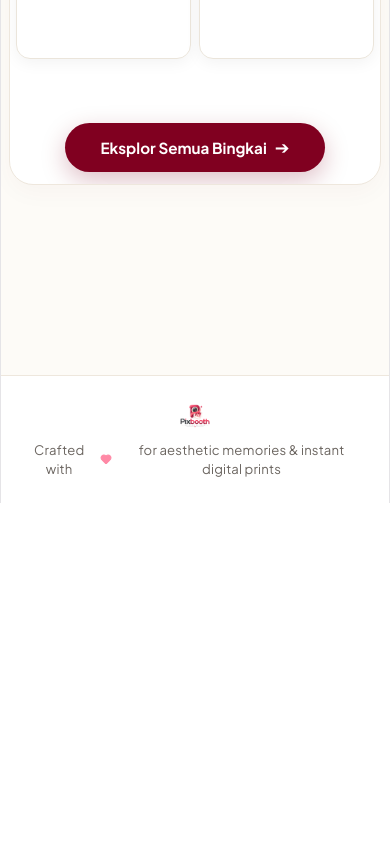
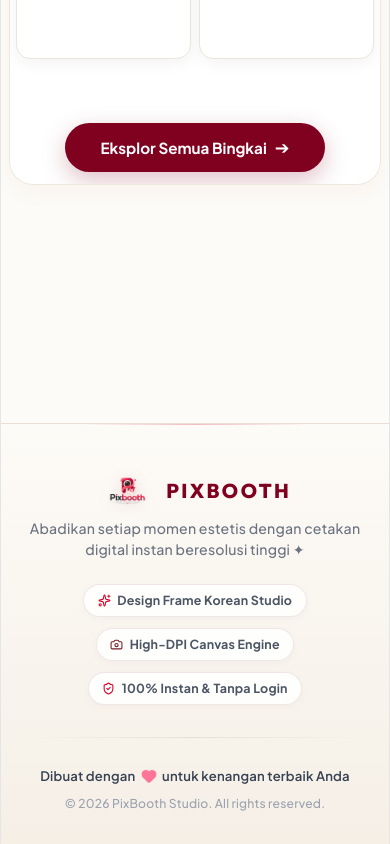
Before and after one commit to GilbertNjr/Photo_Booth, a React (Vite) app: page / in a window 390 px wide. Shown: the part 1863-2707 px from the top of the page. Before the commit the page ends 2366 px from the top, so only its background shows below. Built offline with nearby package versions, Linux system fonts and the light colour scheme; a web font is replaced by a local one.

Commit message:
style: redesign Footer component with soft pastel luxury aesthetic, feature badges, and responsive typography

```diff
--- a/src/assets/styles/components.css
+++ b/src/assets/styles/components.css
@@ -85,14 +85,139 @@
   gap: 1rem;
 }
 
-/* Footer */
-.footer {
-  background: white;
-  border-top: 1px solid var(--color-border);
-  padding: 1.5rem;
+/* Soft Premium Aesthetic Footer */
+.footer-soft-premium {
+  background: linear-gradient(180deg, #FDFBF7 0%, #F5EFE6 100%);
+  border-top: 1px solid rgba(122, 28, 40, 0.08);
+  padding: 3rem 1.5rem 2rem;
+  width: 100%;
+  box-sizing: border-box;
+  margin-top: 3rem;
+  position: relative;
+  overflow: hidden;
+}
+
+.footer-soft-premium::before {
+  content: '';
+  position: absolute;
+  top: 0;
+  left: 50%;
+  transform: translateX(-50%);
+  width: 60%;
+  height: 1px;
+  background: linear-gradient(90deg, transparent, rgba(217, 4, 41, 0.25), transparent);
+}
+
+.footer-container {
+  max-width: 1100px;
+  margin: 0 auto;
+  display: flex;
+  flex-direction: column;
+  align-items: center;
+  gap: 1.25rem;
   text-align: center;
+}
+
+.footer-brand {
+  display: flex;
+  flex-direction: column;
+  align-items: center;
+  gap: 0.5rem;
+}
+
+.footer-logo-wrapper {
+  display: flex;
+  align-items: center;
+  gap: 0.65rem;
+}
+
+.footer-logo-img {
+  height: 38px;
+  width: auto;
+  object-fit: contain;
+  filter: drop-shadow(0 4px 8px rgba(122, 28, 40, 0.15));
+}
+
+.footer-brand-title {
+  font-family: 'Outfit', sans-serif;
+  font-size: 1.25rem;
+  font-weight: 900;
+  letter-spacing: 0.12em;
+  color: var(--color-burgundy-deep);
+}
+
+.footer-tagline {
   font-size: 0.88rem;
-  color: var(--color-neutral-sub);
+  color: #6B7280;
+  max-width: 480px;
+  margin: 0 auto;
+  line-height: 1.5;
+  font-weight: 500;
+}
+
+.footer-badges {
+  display: flex;
+  flex-wrap: wrap;
+  align-items: center;
+  justify-content: center;
+  gap: 0.65rem;
+  margin: 0.25rem 0;
+}
+
+.footer-badge-pill {
+  display: flex;
+  align-items: center;
+  gap: 0.4rem;
+  padding: 0.4rem 0.85rem;
+  border-radius: 9999px;
+  background: rgba(255, 255, 255, 0.85);
+  border: 1px solid rgba(122, 28, 40, 0.1);
+  box-shadow: 0 2px 8px rgba(0, 0, 0, 0.03);
+  font-size: 0.78rem;
+  font-weight: 700;
+  color: #4B5563;
+  backdrop-filter: blur(4px);
+}
+
+.footer-divider {
+  width: 100%;
+  max-width: 600px;
+  height: 1px;
+  background: linear-gradient(90deg, transparent, rgba(0, 0, 0, 0.08), transparent);
+  margin: 0.5rem 0;
+}
+
+.footer-bottom-row {
+  display: flex;
+  flex-direction: column;
+  align-items: center;
+  gap: 0.5rem;
+  font-size: 0.82rem;
+  color: #6B7280;
+}
+
+.footer-crafted-text {
+  display: flex;
+  align-items: center;
+  justify-content: center;
+  gap: 0.4rem;
+  font-weight: 600;
+  color: #374151;
+}
+
+.footer-heart-anim {
+  animation: heartPulse 1.8s infinite ease-in-out;
+}
+
+@keyframes heartPulse {
+  0%, 100% { transform: scale(1); }
+  50% { transform: scale(1.22); }
+}
+
+.footer-copyright {
+  font-size: 0.76rem;
+  color: #9CA3AF;
+  font-weight: 500;
 }
 
 /* Frame Card Grid & Responsive Layout (2x2 Grid for Mobile Devices) */
--- a/src/components/Layout/Footer.tsx
+++ b/src/components/Layout/Footer.tsx
@@ -1,19 +1,54 @@
 import React from 'react';
-import { Heart } from 'lucide-react';
+import { Heart, Sparkles, Camera, ShieldCheck } from 'lucide-react';
 
 export const Footer: React.FC = () => {
   return (
-    <footer className="footer">
-      <div style={{ display: 'flex', flexDirection: 'column', alignItems: 'center', justifyContent: 'center', gap: '0.5rem' }}>
-        <img
-          src="/pixbooth-logo.png"
-          alt="Pixbooth Logo"
-          style={{ height: '32px', width: 'auto', objectFit: 'contain', opacity: 0.9 }}
-        />
-        <div style={{ display: 'flex', alignItems: 'center', justifyContent: 'center', gap: '0.4rem', fontSize: '0.82rem', opacity: 0.85 }}>
-          <span>Crafted with</span>
-          <Heart size={14} fill="#ff7597" color="#ff7597" />
-          <span>for aesthetic memories & instant digital prints</span>
+    <footer className="footer-soft-premium">
+      <div className="footer-container">
+        {/* Brand Logo & Tagline */}
+        <div className="footer-brand">
+          <div className="footer-logo-wrapper">
+            <img
+              src="/pixbooth-logo.png"
+              alt="Pixbooth Logo"
+              className="footer-logo-img"
+            />
+            <span className="footer-brand-title">PIXBOOTH</span>
+          </div>
+          <p className="footer-tagline">
+            Abadikan setiap momen estetis dengan cetakan digital instan beresolusi tinggi ✦
+          </p>
+        </div>
+
+        {/* Feature Badges Bar */}
+        <div className="footer-badges">
+          <div className="footer-badge-pill">
+            <Sparkles size={13} color="#D90429" />
+            <span>Design Frame Korean Studio</span>
+          </div>
+          <div className="footer-badge-pill">
+            <Camera size={13} color="#7A1C28" />
+            <span>High-DPI Canvas Engine</span>
+          </div>
+          <div className="footer-badge-pill">
+            <ShieldCheck size={13} color="#D90429" />
+            <span>100% Instan & Tanpa Login</span>
+          </div>
+        </div>
+
+        {/* Divider Line */}
+        <div className="footer-divider" />
+
+        {/* Bottom Copyright & Heart Note */}
+        <div className="footer-bottom-row">
+          <div className="footer-crafted-text">
+            <span>Dibuat dengan</span>
+            <Heart size={14} fill="#FF7597" color="#FF7597" className="footer-heart-anim" />
+            <span>untuk kenangan terbaik Anda</span>
+          </div>
+          <div className="footer-copyright">
+            © {new Date().getFullYear()} PixBooth Studio. All rights reserved.
+          </div>
         </div>
       </div>
     </footer>
```
